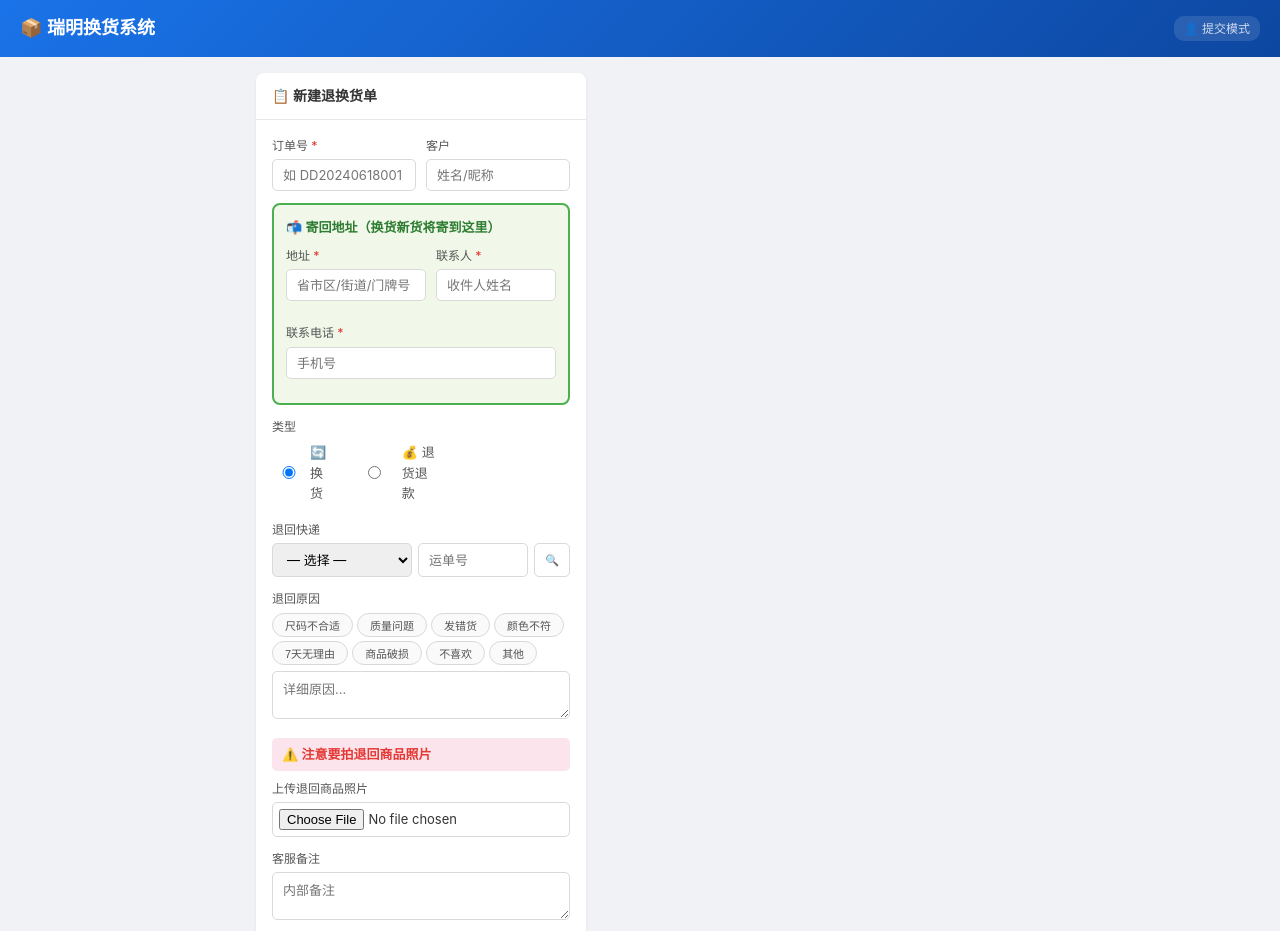
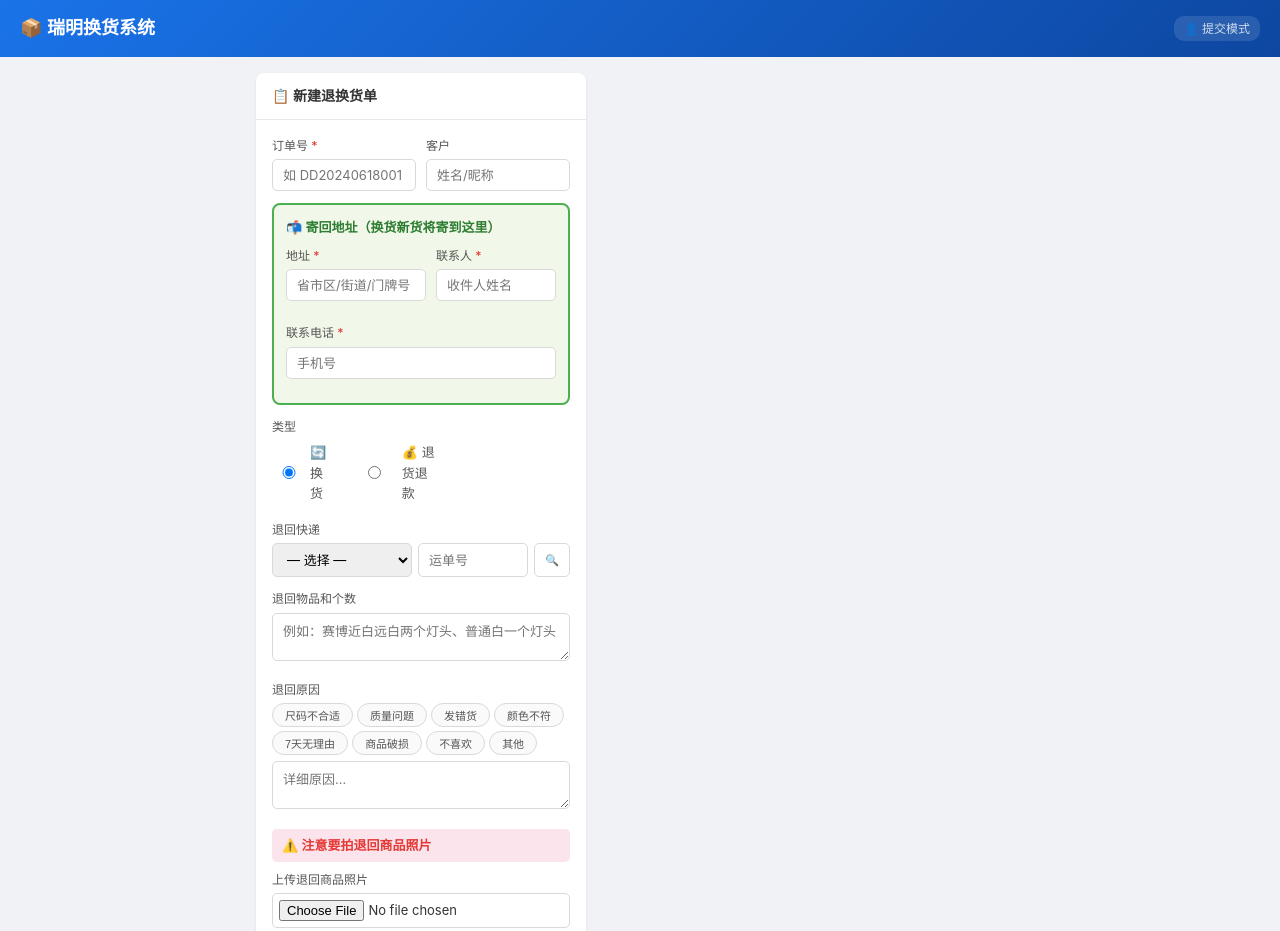
Before and after one commit to 2493632120-maker/return-system, a website: page public/submit.html in a window 1280 px wide. Shown: the top 931 px of the page. Drawn offline with Linux system fonts and the light colour scheme.

Commit message:
feat: 新增退回物品和个数字段

```diff
--- a/public/submit.html
+++ b/public/submit.html
@@ -157,6 +157,10 @@ tbody tr:hover{background:#f8fbff}
               <input id="trackingNo" placeholder="运单号">
               <button type="button" class="btn btn-sm btn-outline" onclick="handleQuery()">🔍</button>
             </div>
+          </div>
+                   <div class="form-group">
+            <label>退回物品和个数</label>
+            <textarea id="returnItems" rows="2" placeholder="例如：赛博近白远白两个灯头、普通白一个灯头"></textarea>
           </div>
           <div class="form-group">
             <label>退回原因</label>
```
